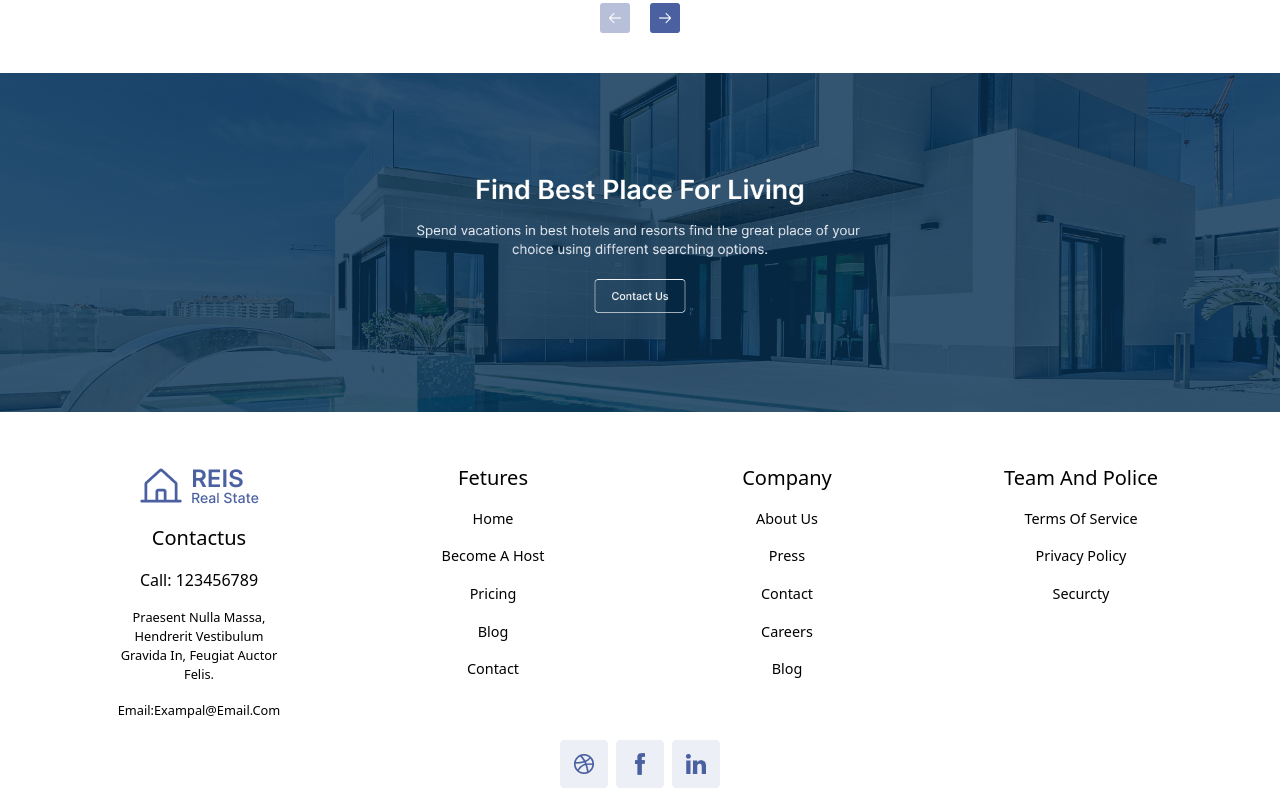
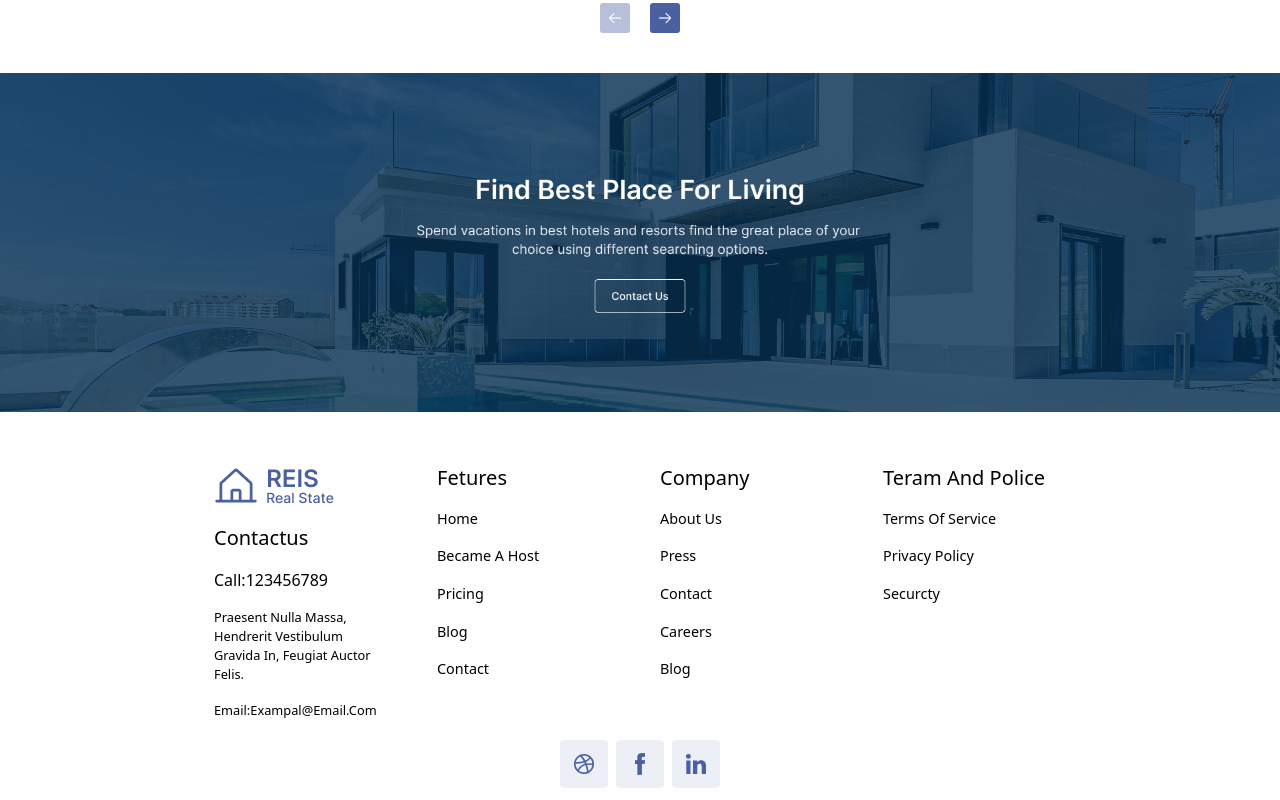
Before and after one commit to Bhupendragariya/real-state, a React (Vite) app: page / in a window 1280 px wide. Shown: the part 3435-4235 px from the top of the page. Built offline with nearby package versions, Linux system fonts and the light colour scheme.

Commit message:
new changes

```diff
--- a/src/componant/Footer.jsx
+++ b/src/componant/Footer.jsx
@@ -8,45 +8,48 @@ import { Link } from 'react-router-dom'
 export default function Footer() {
   return (
     <>
-        <div className=' max-w-[1200px]  mx-auto p-3  mt-10 '>
-            <div className='  lg:gap-0  md:grid-cols-4 grid gap-15 grid-cols-2'>
-                <div className='md:justify-items-start capitalize flex flex-col gap-4 items-center '>
+        <div className=' max-w-[900px]  mx-auto p-3  mt-10 '>
+            <div className='   md:grid-cols-4 grid gap-10 grid-cols-2 md:px-3 px-10'>
+                <div className=' capitalize flex flex-col gap-4 items-start '>
                     <a href=""><img src={logo} alt="" /></a>
                     <p className='md:text-xl  '>contactus</p>
-                    <p>call: 123456789</p>
-                    <p className='lg:w-[10rem] w-[10rem]  text-[0.8rem] font-stretch-50% text-center' >Praesent nulla massa, hendrerit vestibulum gravida in, feugiat auctor felis. </p>
+                    <Link to="tel+123456789"  >call:123456789</Link>
+                    <p className='lg:w-[10rem] w-[10rem]  text-[0.8rem] font-stretch-50% text-start' >Praesent nulla massa, hendrerit vestibulum gravida in, feugiat auctor felis. </p>
 
-                    <p className='text-[0.8rem] font-stretch-50% text-center'><Link href="">Email:exampal@email.com</Link></p>
+                    <p className='text-[0.8rem] font-stretch-50% text-start'><Link href="">Email:exampal@email.com</Link></p>
                 </div>
-                <div className='md:justify-items-center items-center  capitalize flex flex-col gap-4'>
+                <div className=' capitalize flex flex-col gap-4'>
                     <p className=' md:text-xl '>fetures</p>
-                    <p className='text-[0.9rem] font-stretch-50%'>home</p>
-                    <p className='text-[0.9rem] font-stretch-50%'>become a host</p>
-                    <p className='text-[0.9rem] font-stretch-50%'>pricing</p>
-                    <p className='text-[0.9rem] font-stretch-50%'>blog</p>
-                    <p className='text-[0.9rem] font-stretch-50%'>contact</p>
+                    <Link to="/" className='text-[0.9rem] font-stretch-50%'>home</Link>
+                    <Link to="/" className='text-[0.9rem] font-stretch-50%'>became a host</Link>
+                    <Link to="/" className='text-[0.9rem] font-stretch-50%'>pricing</Link>
+                    <Link to="/blog" className='text-[0.9rem] font-stretch-50%'>blog</Link>
+                    <Link to="/contacus"  className='text-[0.9rem] font-stretch-50%'>contact</Link>
+
                 </div>
-                <div className='md:justify-items-center items-center capitalize flex flex-col gap-4'>
-                    <p className='md:text-xl '>company</p>
-                    <p className='text-[0.9rem] font-stretch-50%'>about us</p>
-                    <p className='text-[0.9rem] font-stretch-50%'>press</p>
-                    <p className='text-[0.9rem] font-stretch-50%'>contact </p>
-                    <p className='text-[0.9rem] font-stretch-50%'>careers</p>
-                    <p className='text-[0.9rem] font-stretch-50%'>blog</p>
+                <div className=' capitalize flex flex-col gap-4 '>
+                    <p className=' md:text-xl '>company</p>
+                    <Link to="/aboutus" className='text-[0.9rem] font-stretch-50%'>about us</Link>
+                    <Link to="/" className='text-[0.9rem] font-stretch-50%'>press</Link>
+                    <Link to="/contactus" className='text-[0.9rem] font-stretch-50%'>contact</Link>
+                    <Link to="/" className='text-[0.9rem] font-stretch-50%'>careers</Link>
+                    <Link to="/blog" className='text-[0.9rem] font-stretch-50%'>blog</Link>
+
                 </div>
+                <div className=' capitalize flex flex-col gap-4 '>
+                    <p className=' md:text-xl '>teram and police</p>
+                    <Link to="/" className='text-[0.9rem] font-stretch-50%'>terms of service</Link>
+                    <Link to="/" className='text-[0.9rem] font-stretch-50%'>privacy policy</Link>
+                    <Link to="/" className='text-[0.9rem] font-stretch-50%'>securcty</Link>
 
-                <div className='md:justify-items-center items-center capitalize flex flex-col gap-4 '>
-                    <p className='md:text-xl '>team and police</p>
-                    <p className='text-[0.9rem] font-stretch-50%'>terms of service</p>
-                    <p className='text-[0.9rem] font-stretch-50%'>privacy policy</p>
-                    <p className='text-[0.9rem] font-stretch-50%'>securcty</p>
                 </div>
             </div>
             <div className='pt-5  flex justify-center gap-2'>
-                <a href=""><img src={logoone} alt="" /></a>
-                <a href=""><img src={logotwo} alt="" /></a>
-                <a href=""><img src={logothree} alt="" /></a>
+                <Link to="/"><img src={logoone} alt="" /></Link>
+                <Link to="/"><img src={logotwo} alt="" /></Link>
+                <Link to="/"><img src={logothree} alt="" /></Link>
             </div>
+
 
         </div>
 
--- a/src/componant/Header.jsx
+++ b/src/componant/Header.jsx
@@ -56,7 +56,7 @@ export default function Header() {
                         <i className="fa-solid fa-bars"></i>
                     </button>
                 </div>
-                <div className={`lg:hidden fixed bg-white inset-0 px-3 transition-transform duration-300 ${isMenuOpen? "translate-x-0" : "-translate-x-full"} `}  >
+                <div className={`lg:hidden fixed bg-white inset-0 z-10 px-3 transition-transform duration-300 ${isMenuOpen? "translate-x-0" : "-translate-x-full"} `}  >
                     <div className='flex justify-between pt-3 '>
                         <a className='w-20' href=""><img src={logotop} alt="logotop" /></a>
                         <button className=' ' type='button' onClick={handleMenuToggle}>
```
